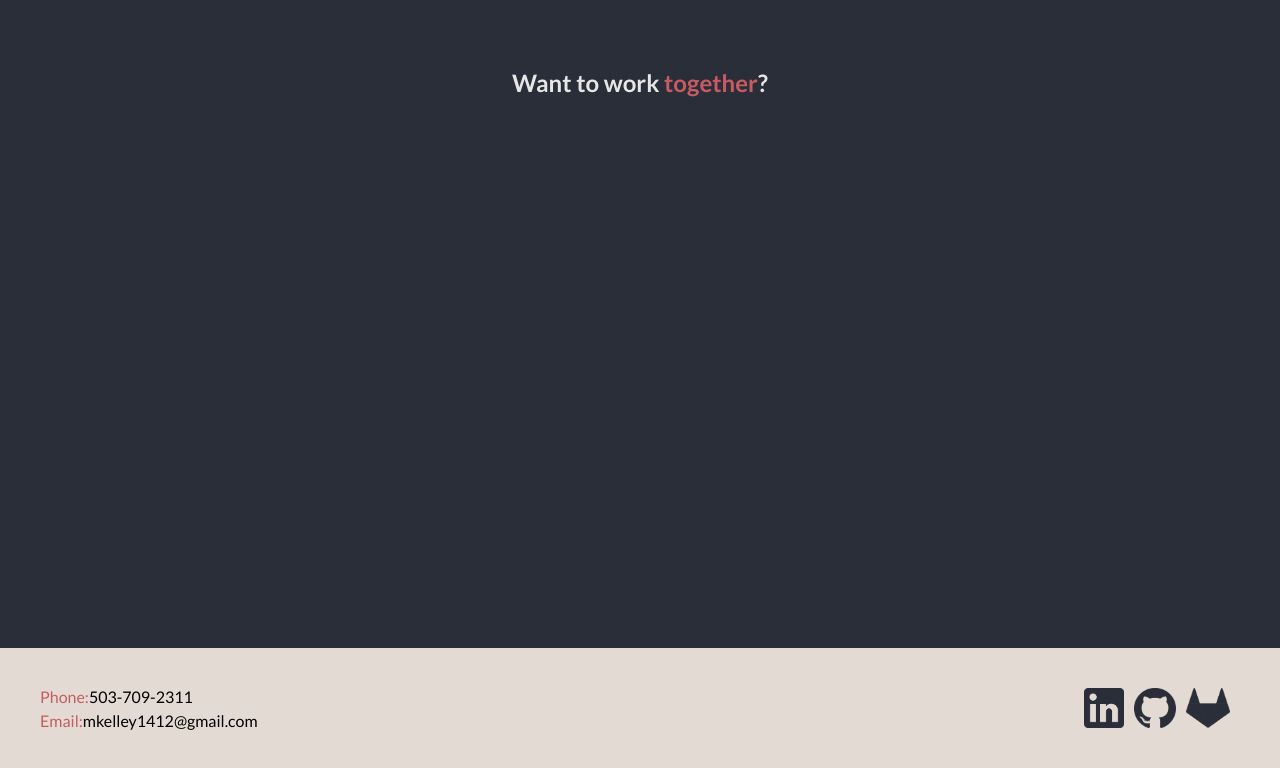
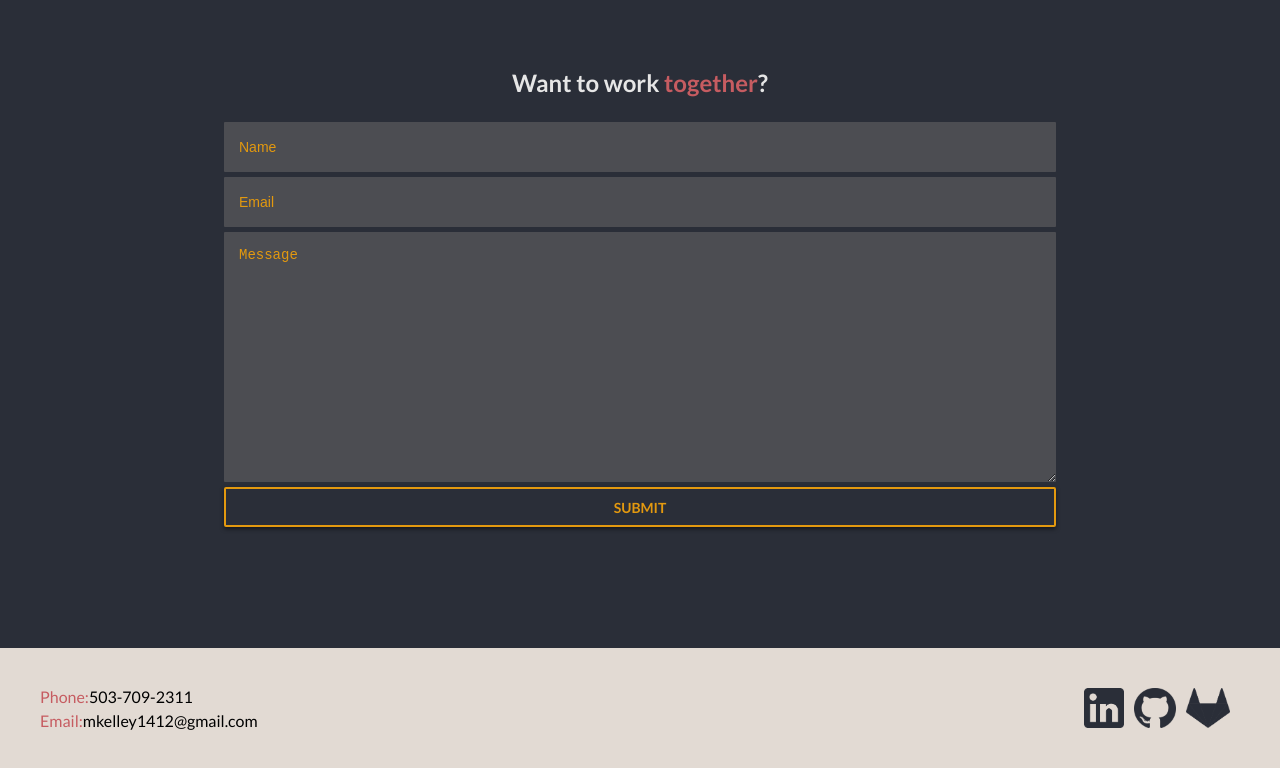
Before and after one commit to mkelley2/personal-site, a React (Create React App) app: page /main in a window 1280 px wide. Shown: the part 1156-1924 px from the top of the page. Built offline with nearby package versions, Linux system fonts and the light colour scheme.

Commit message:
add contact form architecture and initial styling

```diff
--- a/src/components/ContactForm/ContactForm.jsx
+++ b/src/components/ContactForm/ContactForm.jsx
@@ -1,20 +1,62 @@
 import React from "react";
 // import PropTypes from 'prop-types';
 import './styles.scss';
+
+import {Input, Button, TextArea} from "../../components";
 
 class ContactForm extends React.Component {
   constructor(props) {
     super(props)
     this.state = {
-
+      form: {
+        name: "",
+        email: "",
+        message: ""
+      }
     };
+    this.handleSubmit = this._handleSubmit.bind(this);
+    this.handleInputChange = this._handleInputChange.bind(this);
   }
   render () {
     return  (
       <div className="contactFormContainer">
         <h2>Want to work <span className="highlight">together</span>?</h2>
+
+        <div className="formWrapper">
+          <Input
+            placeholder="Name"
+            type="text"
+            value={ this.state.form.name }
+            name="name"
+            onChange={this.handleInputChange} />
+          <Input
+            placeholder="Email"
+            type="text"
+            value={ this.state.form.email }
+            name="email"
+            onChange={ this.handleInputChange } />
+          <TextArea
+            placeholder="Message"
+            name="message"
+            value={ this.state.form.message }
+            onChange={ this.handleInputChange } />
+          <Button
+            text="Submit"
+            handleClick={this.handleSubmit}
+            name="submit" />
+        </div>
       </div>
     )
+  }
+
+  _handleInputChange(e) {
+    let newState = this.state.form;
+    newState[e.target.name] = e.target.value;
+    this.setState(newState);
+  }
+
+  _handleSubmit() {
+
   }
 }
 
--- a/src/components/ContactForm/styles.scss
+++ b/src/components/ContactForm/styles.scss
@@ -7,4 +7,10 @@
     margin-top: -200px;
     padding-top: 250px;
     text-align: center;
+    display: flex;
+    flex-direction: column;
+    align-items: center;
+    .formWrapper {
+        width: 65%;
+    }
 }
--- a/src/components/Splash/styles.scss
+++ b/src/components/Splash/styles.scss
@@ -11,8 +11,11 @@
         margin-top: -110px;
         font-size: .9em;
 
-        button:first-of-type {
-            margin-right: 10px;
+        button {
+            width: 150px;
+            &:first-of-type {
+                margin-right: 10px;
+            }
         }
     }
 }
--- a/src/components/form/Button/styles.scss
+++ b/src/components/form/Button/styles.scss
@@ -13,6 +13,7 @@ button {
     cursor: pointer;
     box-shadow: 0px 2px 4px rgba(0,0,0, 0.5);
     min-width: 150px;
+    width: 100%;
     text-transform: uppercase;
 
   &:focus,
--- /dev/null
+++ b/src/components/form/Input/Input.jsx
@@ -0,0 +1,34 @@
+import React from "react";
+import PropTypes from 'prop-types';
+import './styles.scss';
+
+class Input extends React.Component {
+  constructor(props) {
+    super(props)
+    this.state = {
+
+    };
+  }
+  render () {
+    let { placeholder, type, value, onChange, name } = this.props;
+    return  (
+      <div className="inputContainer">
+        <input name={ name } placeholder={ placeholder } type={ type } value={ value } onChange={ onChange } />
+      </div>
+    )
+  }
+}
+
+Input.defaultProps = {
+  type: "text"
+}
+
+Input.propTypes = {
+  placeholder: PropTypes.string,
+  type: PropTypes.string,
+  name: PropTypes.string.isRequired,
+  value: PropTypes.string.isRequired,
+  onChange: PropTypes.func.isRequired
+};
+
+export default Input;
--- /dev/null
+++ b/src/components/form/Input/index.js
@@ -0,0 +1 @@
+export { default } from './Input';
--- /dev/null
+++ b/src/components/form/Input/styles.scss
@@ -0,0 +1,51 @@
+@import '../../../styles/colors';
+
+.inputContainer {
+  position: relative;
+  height: 50px;
+  margin: 5px auto 0;
+
+  input {
+    position: absolute;
+    left: 0;
+    bottom: 0;
+    background-color: $contactBackground;
+    width: 100%;
+    min-width: 150px;
+    height: 50px;
+    padding: 15px;
+    box-sizing: border-box;
+    border-radius: 1px;
+    border: none;
+    color: $burntOrange;
+    font-size: 14px;
+
+    &::placeholder {
+      color: $burntOrange;
+    }
+    &:focus {
+      outline-style:none;
+      box-shadow:none;
+      border: solid 1px $teal;
+      color: $teal;
+    }
+  }
+
+  .error-text {
+    display: none;
+  }
+}
+
+.inputContainer.has-error {
+  input {
+    border-color: $coral;
+  }
+
+  .error-text {
+    display: inherit;
+    font-size: .7em;
+    color: $coral;
+    margin: 0;
+    margin-top: 5px;
+  }
+}
--- /dev/null
+++ b/src/components/form/TextArea/TextArea.jsx
@@ -0,0 +1,33 @@
+import React from "react";
+import PropTypes from 'prop-types';
+import './styles.scss';
+
+class TextArea extends React.Component {
+  constructor(props) {
+    super(props)
+    this.state = {
+
+    };
+  }
+  render () {
+    let { placeholder, value, onChange, name } = this.props;
+    return  (
+      <div className="textAreaContainer">
+        <textarea name={ name } placeholder={ placeholder } value={ value } onChange={ onChange } />
+      </div>
+    )
+  }
+}
+
+TextArea.defaultProps = {
+  type: "text"
+}
+
+TextArea.propTypes = {
+  placeholder: PropTypes.string,
+  name: PropTypes.string.isRequired,
+  value: PropTypes.string.isRequired,
+  onChange: PropTypes.func.isRequired
+};
+
+export default TextArea;
--- /dev/null
+++ b/src/components/form/TextArea/index.js
@@ -0,0 +1 @@
+export { default } from './TextArea';
--- /dev/null
+++ b/src/components/form/TextArea/styles.scss
@@ -0,0 +1,51 @@
+@import '../../../styles/colors';
+
+.textAreaContainer {
+  position: relative;
+  height: 250px;
+  margin: 5px auto 5px;
+
+  textarea {
+    position: absolute;
+    left: 0;
+    bottom: 0;
+    background-color: $contactBackground;
+    width: 100%;
+    min-width: 150px;
+    height: 250px;
+    padding: 15px;
+    box-sizing: border-box;
+    border-radius: 1px;
+    border: none;
+    color: $burntOrange;
+    font-size: 14px;
+
+    &::placeholder {
+      color: $burntOrange;
+    }
+    &:focus {
+      outline-style:none;
+      box-shadow:none;
+      border: solid 1px $teal;
+      color: $teal;
+    }
+  }
+
+  .error-text {
+    display: none;
+  }
+}
+
+.textAreaContainer.has-error {
+  textarea {
+    border-color: $coral;
+  }
+
+  .error-text {
+    display: inherit;
+    font-size: .7em;
+    color: $coral;
+    margin: 0;
+    margin-top: 5px;
+  }
+}
--- a/src/components/index.js
+++ b/src/components/index.js
@@ -9,6 +9,8 @@ import ContactForm from './ContactForm';
 
 //form pieces
 import Button from './form/Button';
+import Input from './form/Input';
+import TextArea from './form/TextArea';
 
 //project
 import ProjectInfo from './ProjectInfo';
@@ -34,5 +36,7 @@ export {
   ProjectInfoMobile,
   ContactForm,
   ContactFormMobile,
+  Input,
+  TextArea,
   Button
 };
```
